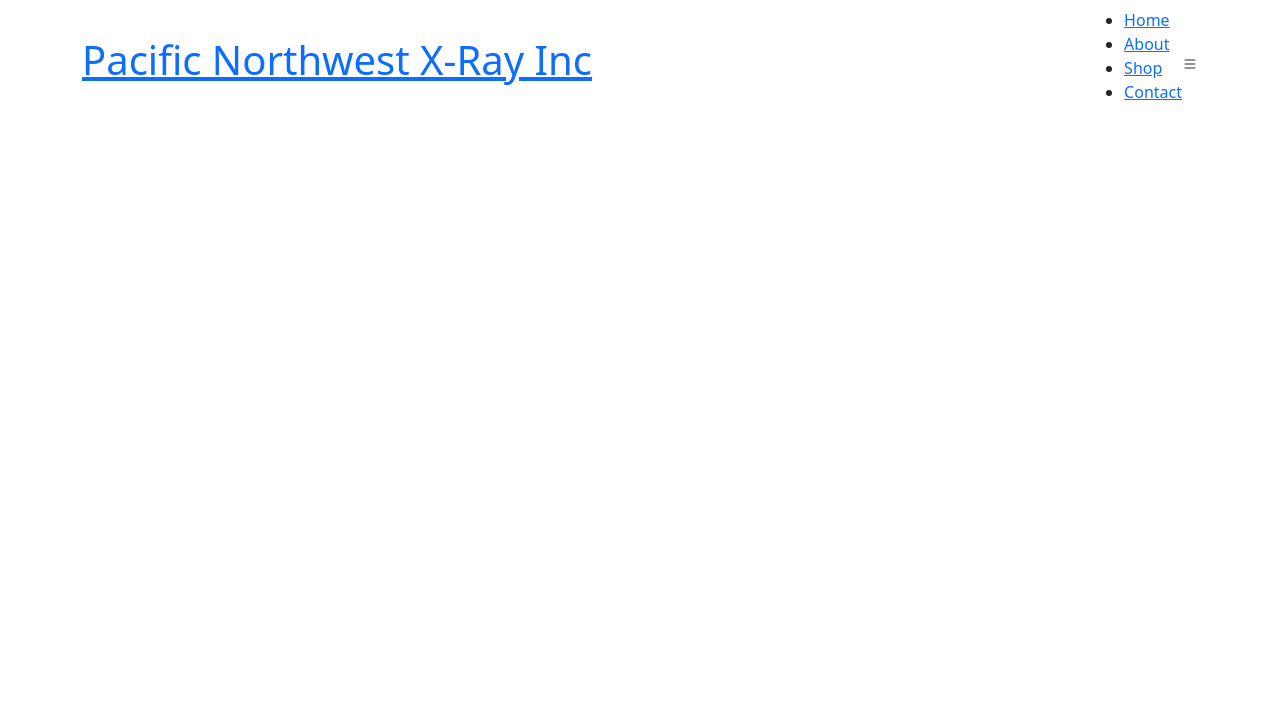
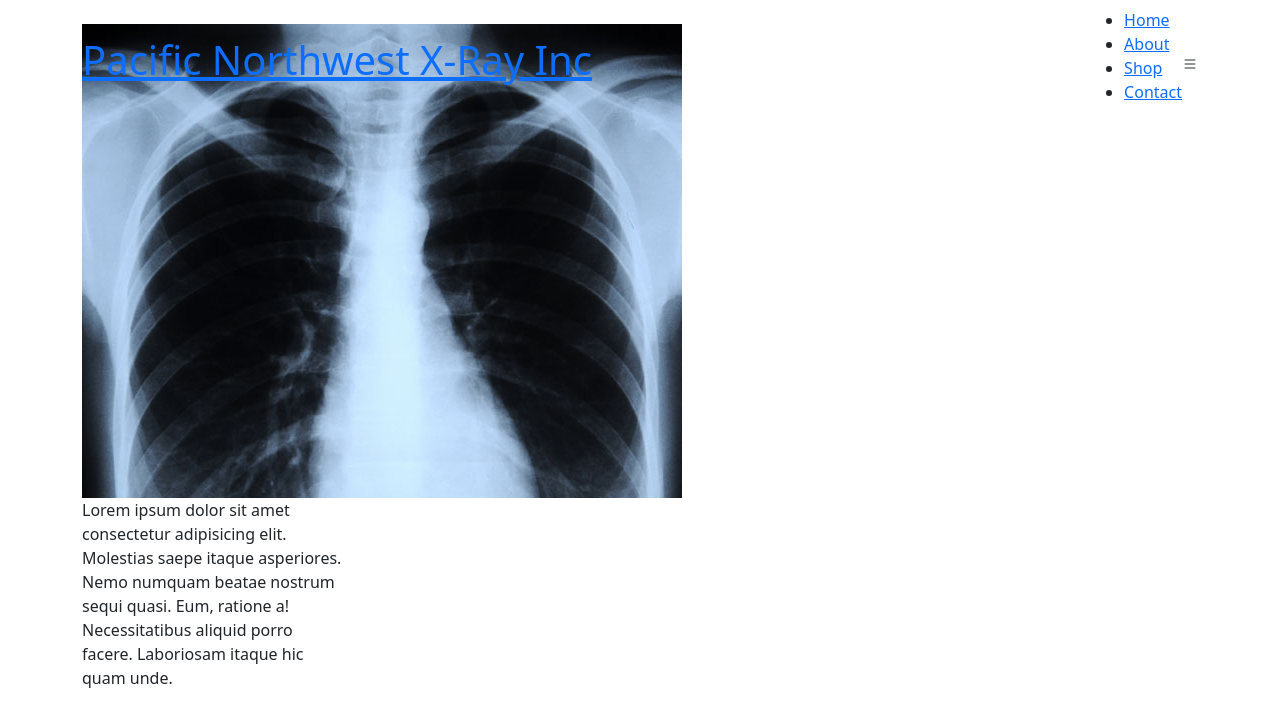
Before and after one commit to veronicaglh/Pacific-Northwest-Website, a plain HTML site: page about.html in a window 1280 px wide. Drawn offline with Linux system fonts and the light colour scheme.

Commit message:
add product description for about.html

```diff
--- a/about.html
+++ b/about.html
@@ -48,5 +48,25 @@
       </header>
     </br>
 
+    <main id="main">
+        <section id="pricing" class="pricing">
+          <div class="container">
+
+            <div class="row">
+             <div class="box">
+                <div class="col-lg-3 col-md-6">
+                    <img src="assets\img\home\xray.jpg" class="image-fluid">
+                </div>
+
+             </div>
+                <div class="col-lg-3 col-md-6">
+                    Lorem ipsum dolor sit amet consectetur adipisicing elit. Molestias saepe itaque asperiores. Nemo numquam beatae nostrum sequi quasi. Eum, ratione a! Necessitatibus aliquid porro facere. Laboriosam itaque hic quam unde.
+                </div>
+
+              </div>
+        </section>
+      </main>
+
+
 </body>
 </html>
```
